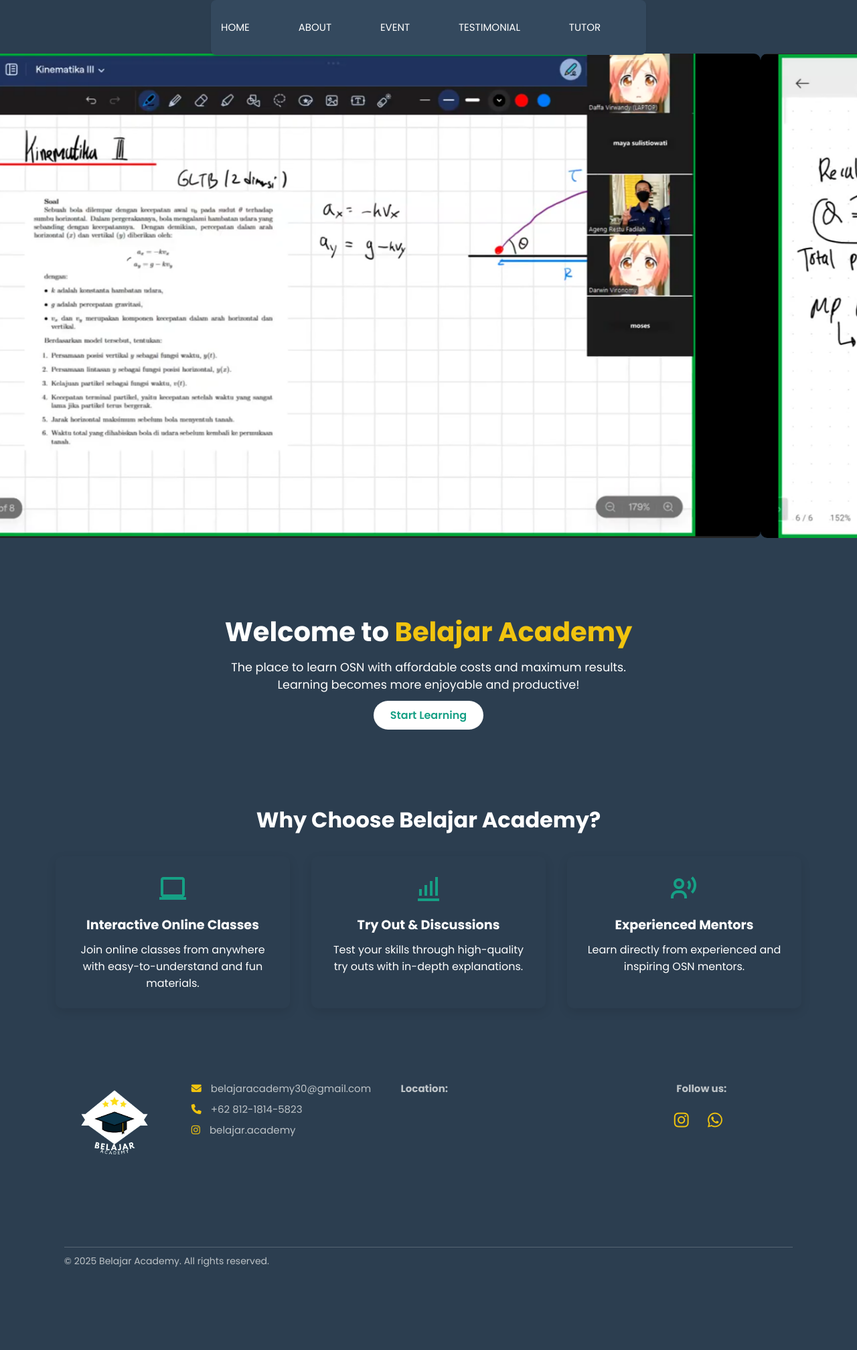
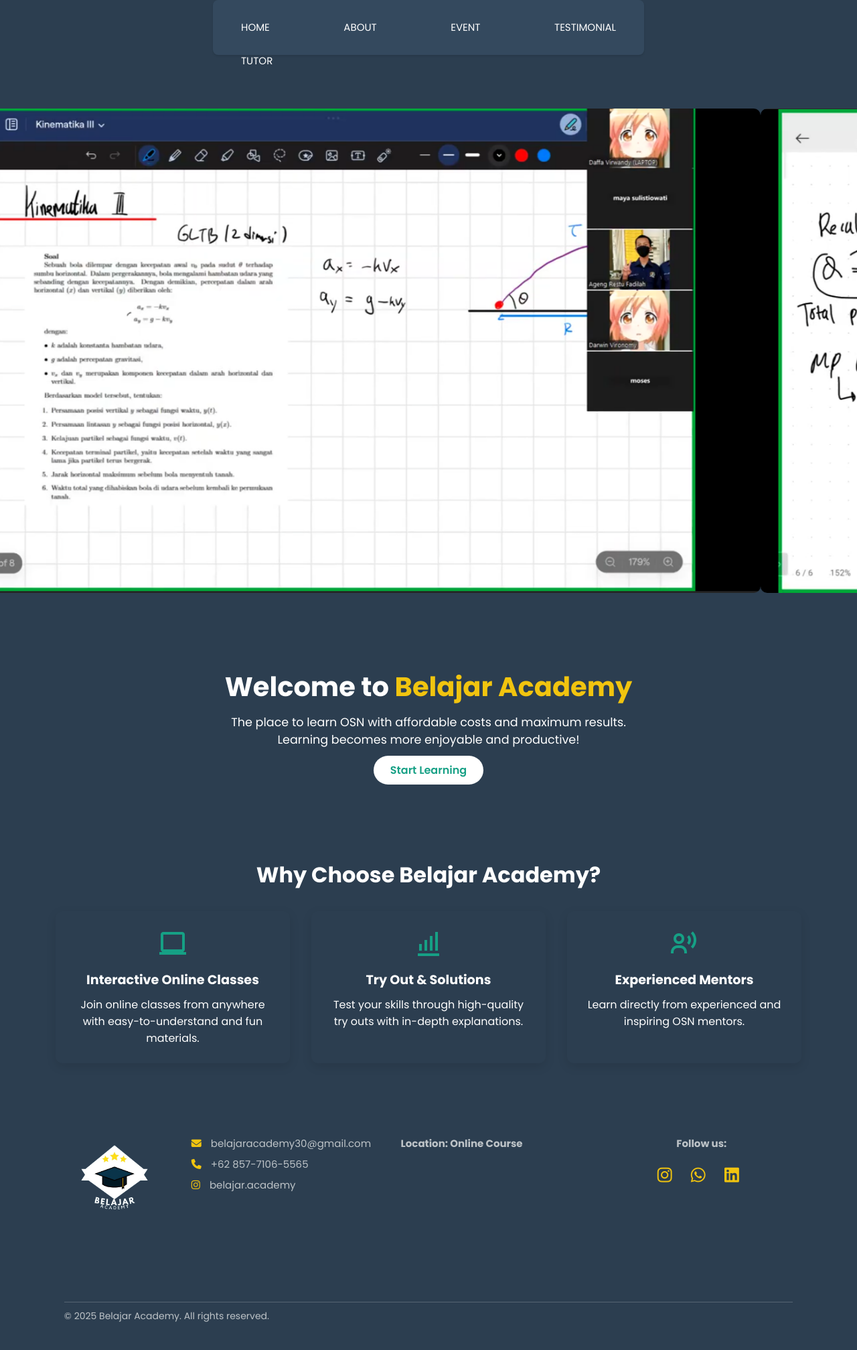
Before and after one commit to BelajarAcademy/belajaracademy, a PHP site: page / in a window 1280 px wide. Shown: the whole page at 67% size. Before the commit the page ends 1891 px from the top, so only its background shows below. Run offline with PHP 8.4, Linux system fonts and the light colour scheme; some libraries are stand-ins or nearby versions; grey boxes are pictures that could not be loaded.

Commit message:
update
update

```diff
--- a/index.html
+++ b/index.html
@@ -60,7 +60,7 @@
             </div>
             <div class="feature-item">
                 <a href="Tryout.html" class=""><i class='bx bx-bar-chart-alt'></i></a>
-                <h3>Try Out & Discussions </h3>
+                <h3>Try Out & Solutions </h3>
                 <p>Test your skills through high-quality try outs with in-depth explanations.</p>
             </div>
             <div class="feature-item">
@@ -82,11 +82,11 @@
             </div>
           <div class="footer-section contact-info">
             <p><i class="fas fa-envelope"></i> belajaracademy30@gmail.com</p>
-            <p><i class="fas fa-phone"></i> +62 812-1814-5823</p>
+            <p><i class="fas fa-phone"></i> +62 857-7106-5565</p>
             <p><i class="fab fa-instagram"></i> belajar.academy</p>
           </div>
           <div class="footer-section">
-            <p><strong>Location:</strong></p>
+            <p><strong>Location: Online Course</strong></p>
             <iframe
               src="https://www.google.com/maps/embed?pb=!1m18!1m12!1m3!1d3966.0357809971324!2d106.9649491740894!3d-6.256688393736535!2m3!1f0!2f0!3f0!3m2!1i1024!2i768!4f13.1!3m3!1m2!1s0x2e69928f6f08c12d%3A0xb4e792ae3e553c6b!2sJatisari%2C%20Kec.%20Jatiasih%2C%20Kota%20Bks%2C%20Jawa%20Barat%2017426!5e0!3m2!1sid!2sid!4v1713000000000"
               width="100%"
@@ -101,7 +101,8 @@
             <p><strong>Follow us:</strong></p>
             <div class="social-icons">
               <a href="https://www.instagram.com/belajar.academy" target="_blank" class="social-icon"><i class="fab fa-instagram"></i></a>
-              <a href="https://wa.me/6281218145823" target="_blank" class="social-icon"><i class="fab fa-whatsapp"></i></a>
+              <a href="https://wa.me/6285771065565" target="_blank" class="social-icon"><i class="fab fa-whatsapp"></i></a>
+              <a href="https://www.linkedin.com/company/belajar-academy/" target="_blank" class="social-icon"><i class="fab fa-linkedin"></i></a>
             </div>
           </div>
         </div>
--- a/style.css
+++ b/style.css
@@ -30,7 +30,7 @@
 
 /* Navigation Bar */
 nav {
-    position: fixed;
+    position:relative;
     top: 0;
     justify-content: center;
     width: 50%;
@@ -40,9 +40,9 @@
     box-shadow: 0 2px 3px rgba(0, 0, 0, 0.1);
     display: flex;
     justify-content: space-between;
-    align-items: center;
-    padding: 1rem .3rem;
-    z-index: 999;
+    align-items: justify;
+    padding: 1rem .10rem;
+    z-index: 10;
     flex-wrap: wrap;
 }
 
@@ -51,11 +51,11 @@
     text-transform: uppercase;
     color: white;
     line-height: 50px;
-    text-align: center;
+    text-align: justify;
+    align-self: start;
     transition: 0.3s;
-    display: inline-block;
-    position: relative;
-    padding: 0 10px;
+    position:static;
+    padding: 0 5vh;
 }
 
 nav .animation {
```
